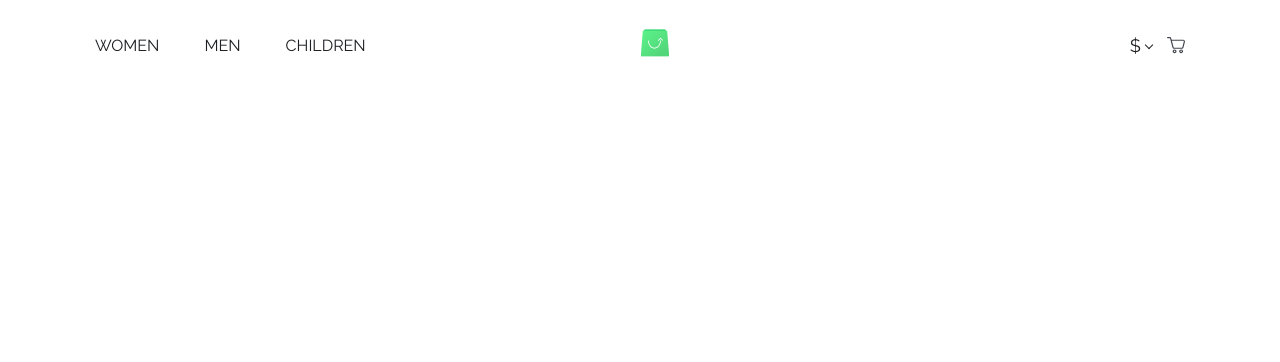
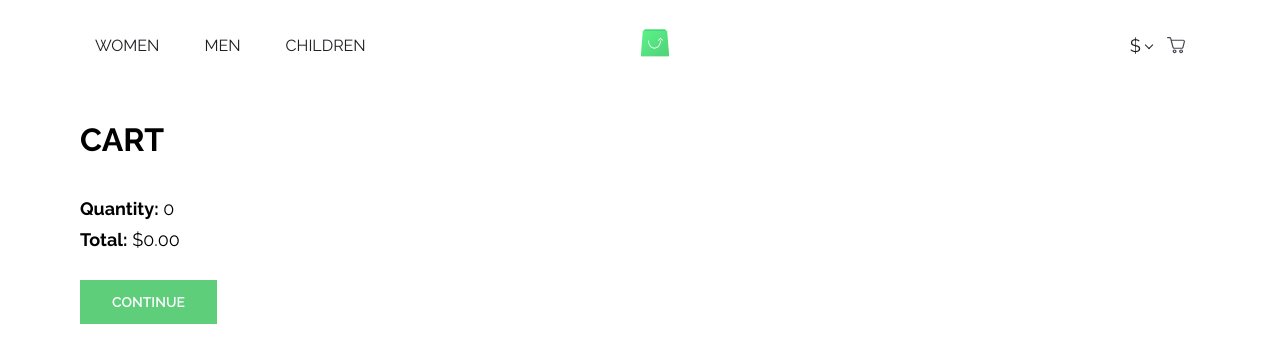
Before and after one commit to nodairyco/scripting-final, a React (Vite) app: page /cart in a window 1280 px wide. Shown: the top 362 px of the page. Built offline with nearby package versions, Linux system fonts and the light colour scheme.

Commit message:
merged backup file into my branch and added cart.jsx and cart.module.css from dachi's branch

```diff
--- a/src/modules/Cart.jsx
+++ b/src/modules/Cart.jsx
@@ -1,4 +1,136 @@
-import React from 'react';
-export default function Cart() {
-  return <div style={{padding: 40}}><h2>Cart Page (placeholder)</h2></div>;
-}
+import React, { useContext } from 'react';
+import { context } from '../Context.jsx';
+import css from './Cart.module.css';
+import { Link } from 'react-router-dom';
+
+const getPrice = (price, currency) => {
+    switch (currency) {
+        case 'euro':
+            return (price * 0.85).toFixed(2);
+        case 'lari':
+            return (price * 3.2).toFixed(2);
+        default:
+            return price.toFixed(2);
+    }
+};
+
+const getCurrency = (currency) => {
+    switch (currency) {
+        case 'dollar':
+            return '$';
+        case 'euro':
+            return '€';
+        case 'lari':
+            return '₾';
+        default:
+            return '$';
+    }
+};
+
+const Cart = () => {
+    const { cartItems, setCartItems, currency } = useContext(context);
+
+    const getTotal = () => {
+        const rawTotal = cartItems.reduce(
+            (total, item) => total + item.price * item.quantity,
+            0
+        );
+        return getPrice(rawTotal, currency);
+    };
+
+    const updateQuantity = (item, delta) => {
+        const updatedItems = cartItems.map((cartItem) =>
+            cartItem.id === item.id && cartItem.chosenSize === item.chosenSize
+                ? { ...cartItem, quantity: Math.max(cartItem.quantity + delta, 1) }
+                : cartItem
+        );
+        setCartItems(updatedItems);
+    };
+
+    const updateChosenSize = (item, newSize) => {
+        if (item.chosenSize === newSize) return;
+
+        const existingItemIndex = cartItems.findIndex(
+            cartItem => cartItem.id === item.id && cartItem.chosenSize === newSize
+        );
+
+        if (existingItemIndex !== -1) {
+            const updatedItems = cartItems.map((cartItem, index) => {
+                if (index === existingItemIndex) {
+                    return { ...cartItem, quantity: cartItem.quantity + item.quantity };
+                }
+                if (cartItem.id === item.id && cartItem.chosenSize === item.chosenSize) {
+                    return null;
+                }
+                return cartItem;
+            }).filter(Boolean);
+
+            setCartItems(updatedItems);
+        } else {
+            const updatedItems = cartItems.map((cartItem) =>
+                cartItem.id === item.id && cartItem.chosenSize === item.chosenSize
+                    ? { ...cartItem, chosenSize: newSize }
+                    : cartItem
+            );
+            setCartItems(updatedItems);
+        }
+    };
+
+    return (
+        <div className={css.cartPage}>
+            <h1>CART</h1>
+            {cartItems.map((item) => (
+                <div key={`${item.id}-${item.chosenSize}`} className={css.cartItem}>
+                    <div className={css.details}>
+                        <h3>{item.name}</h3>
+                        <p>{item.description}</p>
+                        <strong>
+                            {getCurrency(currency)}{getPrice(item.price, currency)}
+                        </strong>
+                        <div className={css.size}>
+                            <p>SIZE:</p>
+                            <div className={css.sizeSelector}>
+                                {item.availableSize.map((size, index) => (
+                                    <div
+                                        key={index}
+                                        className={
+                                            item.chosenSize === size
+                                                ? `${css.sizeBox} ${css.sizeBoxSelected}`
+                                                : css.sizeBox
+                                        }
+                                        onClick={() => updateChosenSize(item, size)}
+                                    >
+                                        {size}
+                                    </div>
+                                ))}
+                            </div>
+                        </div>
+                    </div>
+                    <div className={css.controls}>
+                        <button onClick={() => updateQuantity(item, +1)}>+</button>
+                        <span>{item.quantity}</span>
+                        <button onClick={() => updateQuantity(item, -1)}>-</button>
+                    </div>
+                    <div className={css.image}>
+                        <img src={item.image} alt={item.name} />
+                    </div>
+                </div>
+            ))}
+            <div className={css.summary}>
+                <p>
+                    <strong>Quantity:</strong>{' '}
+                    {cartItems.reduce((q, i) => q + i.quantity, 0)}
+                </p>
+                <p>
+                    <strong>Total:</strong>{' '}
+                    {getCurrency(currency)}{getTotal()}
+                </p>
+                <Link to="/" className={css.continueBtn}>
+                    CONTINUE
+                </Link>
+            </div>
+        </div>
+    );
+};
+
+export default Cart;
--- /dev/null
+++ b/src/modules/Cart.module.css
@@ -0,0 +1,159 @@
+.cartPage {
+    margin: 40px 80px;
+    padding-top: 60px;
+    padding-bottom: 100px;
+    font-family: 'Raleway', sans-serif;
+}
+
+.cartPage h1 {
+    font-size: 32px;
+    font-weight: 700;
+    margin-bottom: 30px;
+}
+
+.cartItem {
+    display: flex;
+    justify-content: space-between;
+    padding: 30px 0;
+    border-top: 1px solid #E5E5E5;
+}
+
+.details {
+    flex: 1;
+    display: flex;
+    flex-direction: column;
+    gap: 10px;
+}
+
+.details h3 {
+    font-size: 30px;
+    font-weight: 600;
+    margin: 0;
+}
+
+.details p {
+    font-size: 16px;
+    margin: 0;
+    color: var(--text-color-1);
+}
+
+.details strong {
+    font-size: 24px;
+    font-weight: 700;
+    margin-top: 5px;
+}
+
+.size {
+    font-weight: 600;
+    font-size: 14px;
+    margin-top: 10px;
+}
+
+.size p {
+    margin: 0 0 5px 0;
+    font-size: 14px;
+    font-weight: 600;
+}
+
+.sizeSelector {
+    display: flex;
+    gap: 8px;
+    margin-top: 5px;
+}
+
+.sizeBox {
+    border: 1px solid black;
+    padding: 6px 12px;
+    font-size: 14px;
+    font-weight: 500;
+    cursor: pointer;
+    user-select: none;
+    transition: background-color 0.1s ease;
+}
+
+.sizeBox:hover {
+    background-color: black;
+    color: white;
+}
+
+.sizeBoxSelected {
+    background-color: black;
+    color: white;
+    border: 1px solid black;
+}
+
+.sizeBoxSelected:hover {
+    background-color: black;
+    color: white;
+}
+
+.controls {
+    display: flex;
+    flex-direction: column;
+    align-items: center;
+    justify-content: space-between;
+    margin: 0 20px;
+}
+
+.controls button {
+    width: 45px;
+    height: 45px;
+    font-size: 24px;
+    font-weight: 500;
+    border: 1px solid #1D1F22;
+    background: none;
+    cursor: pointer;
+    transition: background-color 0.1s ease;
+}
+
+.controls button:hover {
+    background-color: #1D1F22;
+    color: white;
+}
+
+.controls span {
+    font-size: 20px;
+    font-weight: 500;
+}
+
+.image img {
+    width: 150px;
+    height: auto;
+    object-fit: cover;
+}
+
+.summary {
+    display: flex;
+    flex-direction: column;
+    gap: 10px;
+    margin-top: 40px;
+    font-size: 18px;
+}
+
+.summary p {
+    margin: 0;
+}
+
+.summary strong {
+    font-weight: 700;
+}
+
+.continueBtn {
+    margin-top: 20px;
+    padding: 14px 32px;
+    background-color: var(--text-focused);
+    color: white;
+    border: none;
+    text-transform: uppercase;
+    font-weight: 600;
+    font-size: 14px;
+    cursor: pointer;
+    width: fit-content;
+    text-decoration: none;
+    display: inline-block;
+    transition: background-color 0.1s ease;
+}
+
+.continueBtn:hover {
+    background-color: #4fb86b;
+}
--- a/src/modules/ProductDetails.module.css
+++ b/src/modules/ProductDetails.module.css
@@ -41,10 +41,6 @@
     line-height: 27px;
     vertical-align: middle;
     margin: 0;
-}
-
-.sizeContainer {
-
 }
 
 .sizeP {
```
